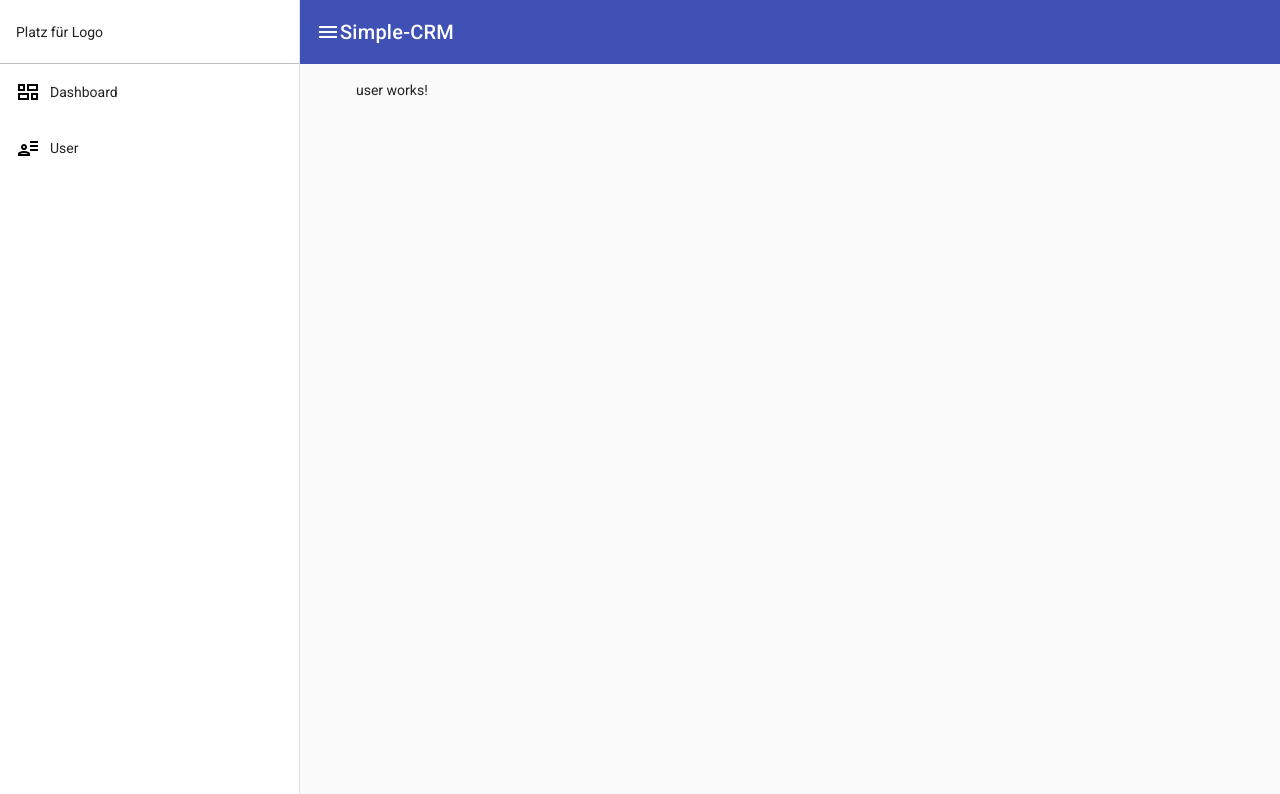
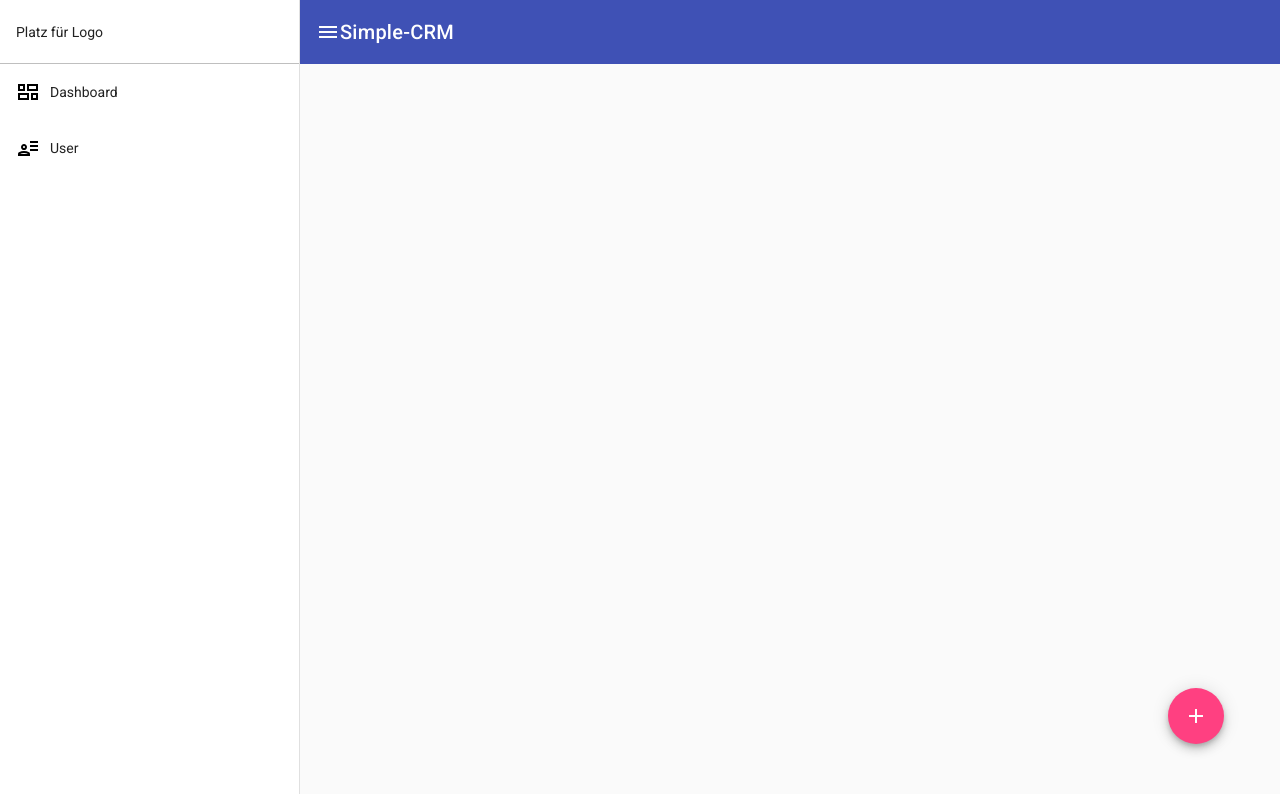
Before and after one commit to DanielStollnberger/simple, an Angular app: page /user in a window 1280 px wide. Shown: the top 794 px of the page. Built offline with nearby package versions, Linux system fonts and the light colour scheme.

Commit message:
add user button implemented

```diff
--- a/src/app/app.ts
+++ b/src/app/app.ts
@@ -2,7 +2,7 @@
 import { RouterOutlet, RouterLinkWithHref } from '@angular/router';
 import { MatToolbarModule } from '@angular/material/toolbar';
 import { MatSidenavModule } from '@angular/material/sidenav';
-import {MatIconModule} from '@angular/material/icon';
+import { MatIconModule } from '@angular/material/icon';
 
 @Component({
   selector: 'app-root',
@@ -11,8 +11,8 @@
     MatToolbarModule,
     MatSidenavModule,
     MatIconModule,
-    RouterLinkWithHref
-],
+    RouterLinkWithHref,
+  ],
   templateUrl: './app.html',
   styleUrl: './app.scss'
 })
--- a/src/app/user/user.html
+++ b/src/app/user/user.html
@@ -1 +1,3 @@
-<p>user works!</p>
+<button matFab matTooltip="Add User" class="add-user-btn">
+    <mat-icon>add</mat-icon>
+</button>
--- a/src/app/user/user.scss
+++ b/src/app/user/user.scss
@@ -0,0 +1,5 @@
+.add-user-btn{
+    position: absolute;
+    bottom: 56px;
+    right: 56px;
+}
```
Also changed, not shown: src/app/user/user.ts (+8 -1 lines).
